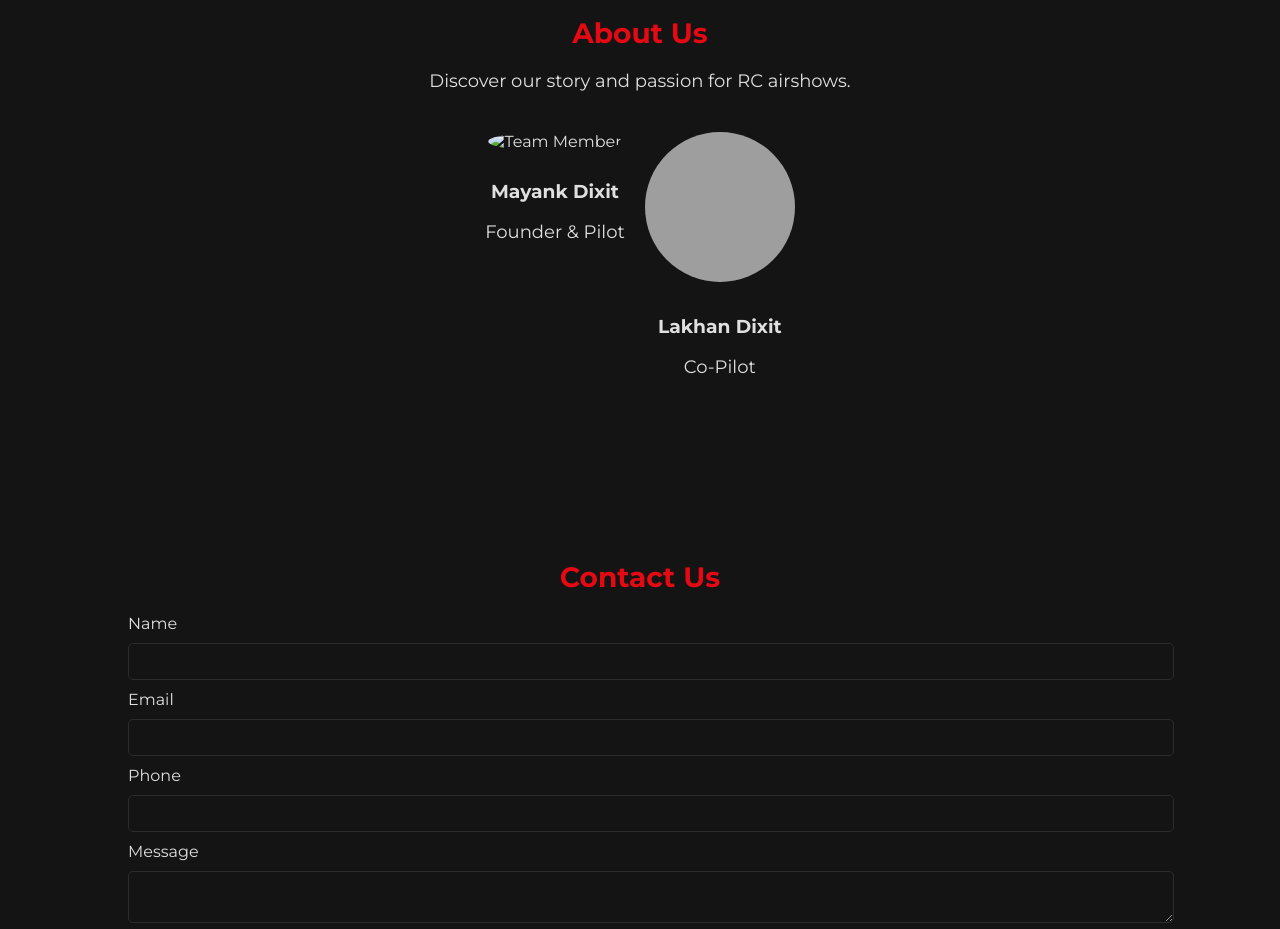
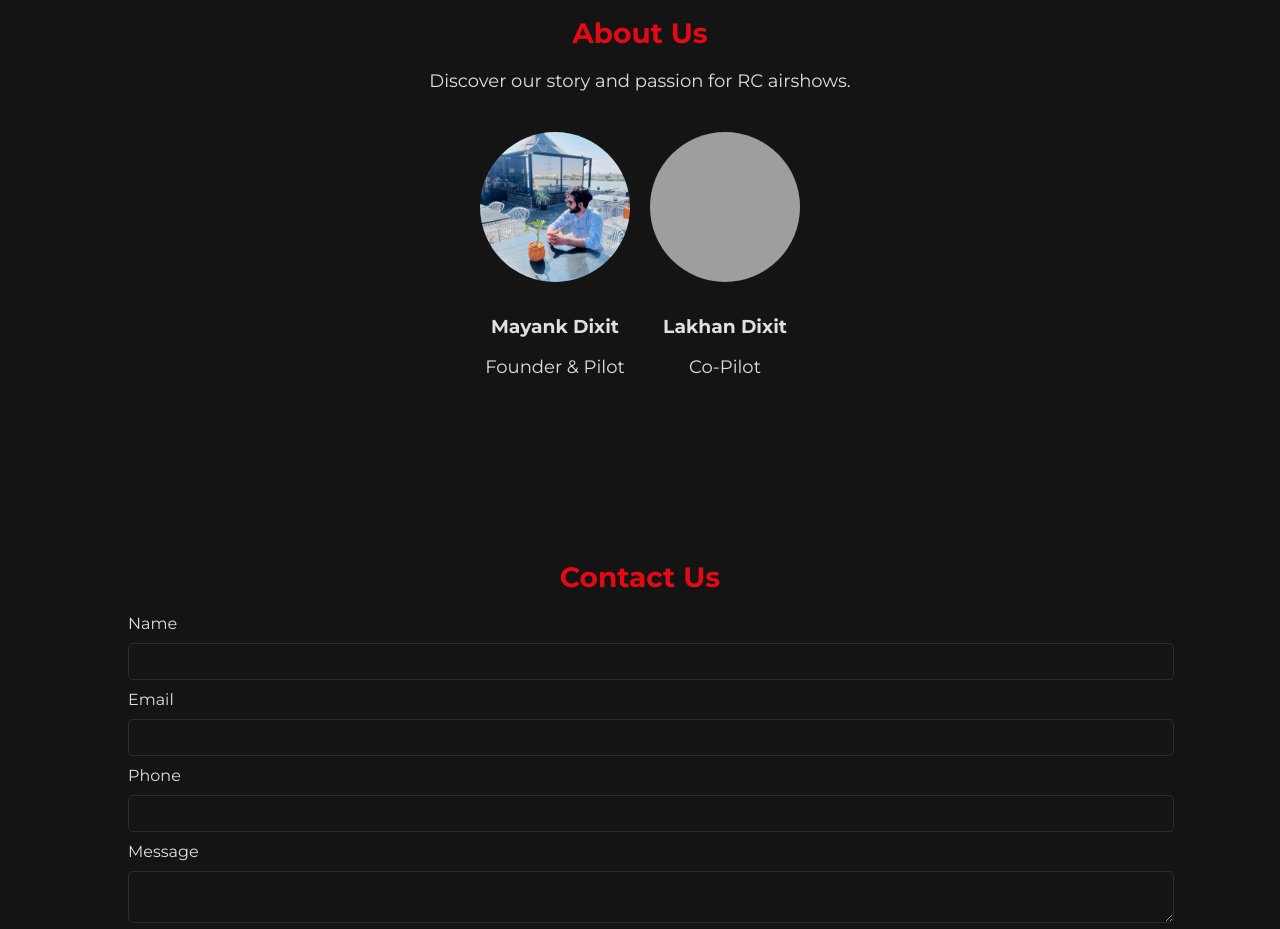
Before and after one commit to darkmare01/Phoenixairevents, a plain HTML site: page index.html in a window 1280 px wide. Shown: the part 4320-5249 px from the top of the page. Drawn offline with Linux system fonts and the light colour scheme; grey boxes are pictures that could not be loaded.

Commit message:
Update index.html

```diff
--- a/index.html
+++ b/index.html
@@ -165,7 +165,7 @@
             <p>Discover our story and passion for RC airshows.</p>
             <div class="team">
                 <div class="team-member">
-                    <img src="manyank.jpeg" alt="Team Member">
+                    <img src="mayank.jpeg" alt="Team Member">
                     <h3>Mayank Dixit</h3>
                     <p>Founder & Pilot</p>
                 </div>
```
